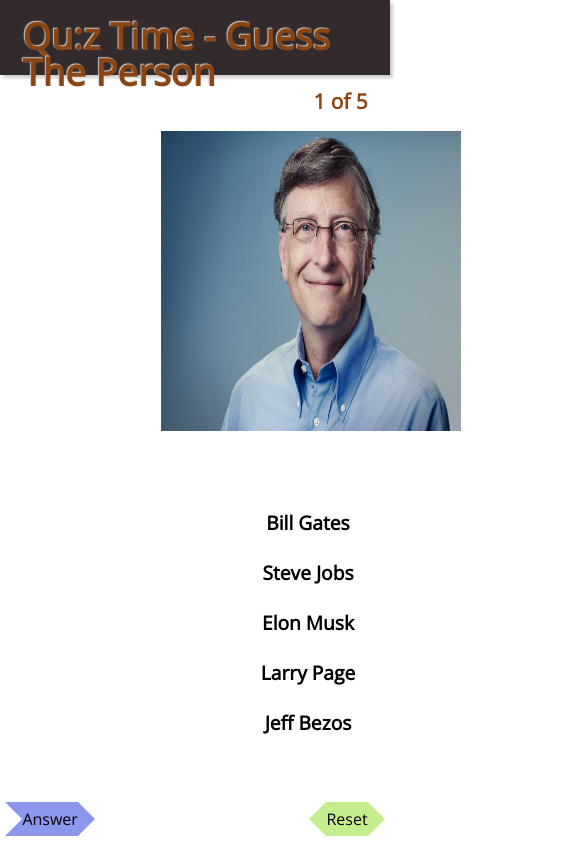
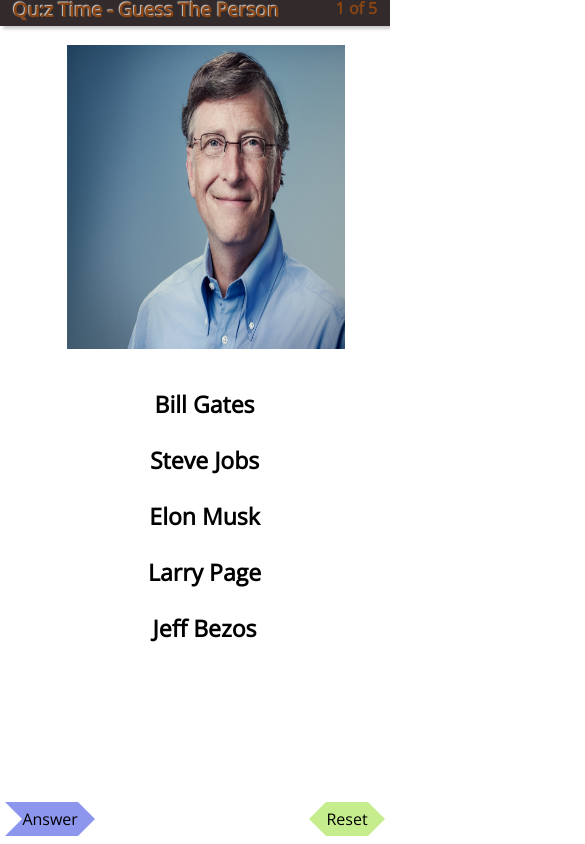
Before and after one commit to varun06/quizApp, a plain HTML site: page index.html in a window 390 px wide. Shown: the whole page, 585 px wide, since content can reach past the window. Drawn offline with nearby package versions, Linux system fonts and the light colour scheme; some packages are replaced by stand-ins of ours; a script that the page names is missing.

Commit message:
Responsive chnages
Responsive chnages

```diff
--- a/index.html
+++ b/index.html
@@ -4,6 +4,7 @@
     <title>Quiz App</title>
       <link rel="stylesheet" href="reset.css"/>
       <link rel="stylesheet" href="style.css"/>
+      <link rel="stylesheet" href="mediaQueries.css"/>
       <meta http-equiv="Content-Type" content="text/html;charset=utf-8"/>
       <meta name="viewport" content="initial-scale=1.0,minimum-scale=1.0,maximum-scale=1.0,width=device-width,user-scalable=no" />
       <script src="https://ajax.googleapis.com/ajax/libs/jquery/1.10.2/jquery.min.js"></script>
--- a/mediaQueries.css
+++ b/mediaQueries.css
@@ -2,40 +2,45 @@
 @-ms-viewport { width:device-width; }
 @viewport { width: device-width; }
 
-/*TABLET*/
-/*@media screen and (max-width: 1024px) {
-  .image-grid-square {
-    width: 25%;
-  }
-}*/
-
 /* PHONE - 767px */
-@media screen and (max-width: 767px) {
-  body {
-    background: #BADA55;
-  }
-  .nav-menu {
-    float: right;
-    color: #f9f9f9;
-    display: block;
-    padding: 20px 10px;
-    cursor: pointer;
+@media screen and (max-width: 460px) {
+  #main header {
+  padding:  0 0.8em 0 0.8em;
+  height: 1.8em;
   }
 
-/*  .container p {
-    .columns:1;
-    -webkit-columns:1;
-    -moz-columns:1;
-    -o-columns:1;
-    -ms-columns:1;
-  }*/
-
-/*  .firstContainer {
-    float: left;
+  #main header h1 {
+  font-size: 0.5em;
   }
 
-  .secondContiner {
-    clear: both;
-    float: left;
-  }*/
+  #question_number {
+  font-size: 0.6em;
+  }
+
+  #score {
+  font-size: 0.4em;
+  }
+
+  .container {
+  width: 300px;
+  }
 }
+
+/*TABLET*/
+@media screen and (max-width: 760px) {
+  #main header {
+  height: 1.6em;
+  }
+
+  #main header h1 {
+  font-size: 1.2em;
+  }
+
+  #question_number {
+  font-size: 1em;
+  }
+
+  #score {
+  font-size: 0.6em;
+  }
+}
--- a/style.css
+++ b/style.css
@@ -71,25 +71,26 @@ a {
 
 .question {
   padding-left: 1.4em;
-  height: 17em;
+  height: 15em;
   padding-top: 1.2em;
   padding-bottom: 5em;
   text-align:center;
 }
 
 .question img {
-  width: 300px;
-  height: 300px;
+  width: 19em;
+  height: 19em;
   margin: 0 auto;
 }
 
 .answers {
-  margin-top: 0.6em;
+  margin-top: 0.3em;
   padding-top: 0.3em;
   padding-bottom: 0.3em;
   padding-left: 1em;
-  line-height: 1.2em;
+  line-height: 1em;
   text-align:center;
+  font-size: 1.2em;
 }
 
 .answer_radio {
@@ -139,6 +140,7 @@ a {
   background: -webkit-linear-gradient(#eee, #333);
   -webkit-background-clip: text;
   -webkit-text-fill-color: transparent;
+  text-align: center;
 }
 
 /*FLAT BUTTON*/
```
